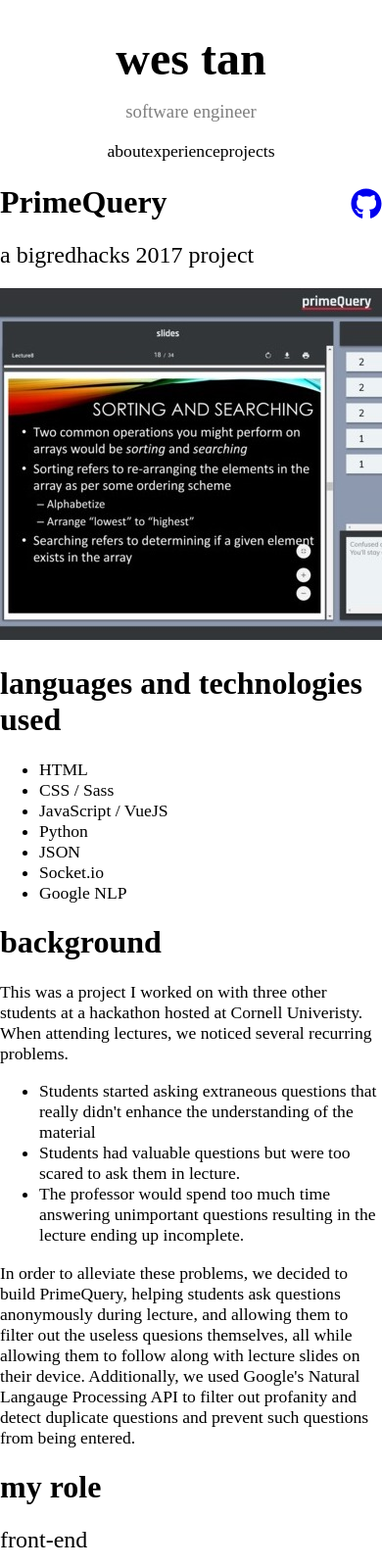
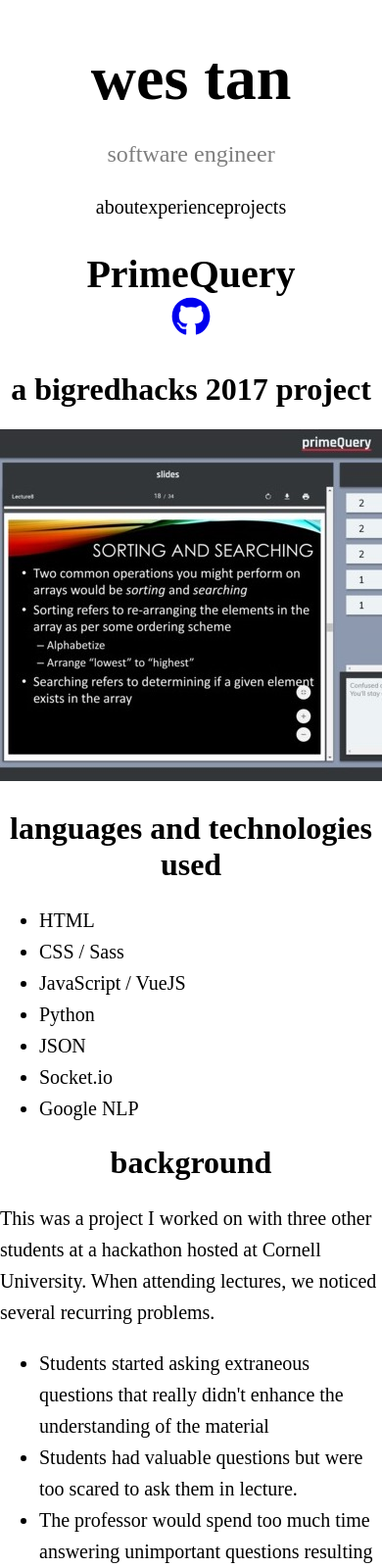
Before and after one commit to WesleyT4N/wesleyt4n.github.io, a Gatsby site: page /projects/primequery in a window 390 px wide. Shown: the top 1600 px of the page at 98% size. Built offline with nearby package versions, Linux system fonts and the light colour scheme; Gatsby itself is replaced by a stand-in of ours.

Commit message:
Switch CSS to mobile first and clean-up typography

```diff
--- a/src/components/about/about.module.css
+++ b/src/components/about/about.module.css
@@ -1,28 +1,24 @@
 @value globals: "../../styles/global.css";
 @value primary, primaryDark, white from globals;
-@value small as bp-small, medium as bp-medium, large as bp-large from globals;
+@value small as bp-small, medium as bp-medium, mediumPlus as bp-medium-plus, large as bp-large from globals;
 @value smallSpace, medSpace, largeSpace, xlSpace from globals;
 @value headingFontFamily from globals;
 @value sectionWrapper from globals;
-@value row, column from globals;
+@value rowRev, column from globals;
 
 .bodyText {
-    font-size: 1.25rem;
     margin: 0;
-    margin-right: smallSpace;
 }
 
 .contactList {
-    display: flex;
-    flex-direction: row;
-    justify-content: center;
     padding: 0;
-    width: 100%;
+    margin: medSpace 0;
 }
 
 .contactListItem {
     list-style: none;
-    margin: 0 medSpace;
+    margin: 0;
+    margin-top: medSpace;
 }
 
 .contactLink {
@@ -55,16 +51,16 @@
     width: 100%;
 }
 
-@media bp-small {
+@media bp-medium-plus {
     .contactList {
-        margin: 0;
-        display: block;
+        display: flex;
+        flex-direction: row;
+        justify-content: center;
     }
     .contactListItem {
-        margin: 0;
-        margin-top: medSpace;
+        margin: 0 medSpace;
     }
     .bodyText {
-        margin-right: 0;
+        padding: 0 medSpace;
     }
 }
--- a/src/components/experience/experience-card.js
+++ b/src/components/experience/experience-card.js
@@ -25,7 +25,7 @@ const ExperienceCard = ({
       <div className={styles.cardHeader}>
         <h2 className={styles.title}>
           {title}
-          <span className={styles.location}>({location})</span>
+          <span className={styles.location}>{location}</span>
         </h2>
         <h2 className={styles.startEndDate}>{dateString}</h2>
       </div>
--- a/src/components/experience/experience-card.module.css
+++ b/src/components/experience/experience-card.module.css
@@ -1,6 +1,6 @@
 @value globals: "../../styles/global.css";
 @value primary, primaryDark, white from globals;
-@value small as bp-small, medium as bp-medium, large as bp-large from globals;
+@value small as bp-small, medium as bp-medium, mediumPlus as bp-medium-plus, large as bp-large from globals;
 @value smallSpace, medSpace, largeSpace, xlSpace from globals;
 @value headingFontFamily from globals;
 @value sectionWrapper from globals;
@@ -10,53 +10,59 @@
     margin: largeSpace 0;
 }
 
-.cardHeader {
-    display: flex;
-    justify-content: space-between;
-    align-items: center;
-    margin: 0;
+.cardHeader > * {
+    margin: smallSpace;
 }
-.cardHeader > * {
-    margin: 0;
-}
+
 .title {
     margin: 0;
-    display: flex;
-    align-items: center;
+    font-weight: 600;
+    display: block;
 }
 .location {
-    font-size: 1rem;
-    margin-left: smallSpace;
+    font-size: 1.1rem;
+    margin: 0;
+    font-weight: 400;
+    display: block;
 }
 .role {
-    margin: smallSpace 0;
+    margin: medSpace 0;
     font-style: italic;
+    font-size: 1.25rem;
 }
 .content > p {
     display: none;
 }
 .content > ul {
     padding-left: largeSpace;
+    line-height: 1.75rem;
+}
+.content > ul > li:not(:last-child) {
+    margin-bottom: smallSpace;
+}
+.startEndDate {
+    font-weight: 400;
+    font-size: 1.25rem;
 }
 
-@media bp-small {
+@media bp-medium-plus {
     .cardHeader {
-        display: block;
+        display: flex;
+        justify-content: space-between;
+        align-items: baseline;
+        margin: 0;
+    }
+    .cardWrapper {
+        padding: 0 medSpace;
     }
     .cardHeader > * {
-        margin: smallSpace;
-    }
-    .title {
-        display: block;
+        margin: 0;
     }
     .location {
-        margin: 0;
         display: block;
+        font-size: 1.25rem;
     }
     .startEndDate {
-        font-size: 1.25rem;
-    }
-    .role {
-        font-size: 1.1rem;
+        font-size: 1.5rem;
     }
 }
--- a/src/components/header/header.module.css
+++ b/src/components/header/header.module.css
@@ -9,6 +9,7 @@
     font-family: headingFontFamily;
     display: flex;
     flex-direction: column;
+    justify-content: center;
     text-align: center;
     margin-bottom: xlSpace;
     width: 100%;
@@ -17,24 +18,16 @@
 .headerTitle {
     color: inherit;
     text-decoration: none;
-    font-size: 3rem;
+    font-size: 4rem;
     margin: smallSpace 0;
+    text-align: center;
     padding: 0;
 }
 .subText {
     opacity: 0.5;
     font-weight: 400;
-    margin-top: -16px
-}
-@media bp-medium {
-    .headerTitle {
-        font-size: 4rem;
-    }
-}
-@media bp-large {
-    .headerTitle {
-        font-size: 4rem;
-    }
+    margin-top: -16px;
+    text-align: center;
 }
 
 .navItem {
--- a/src/components/layout.css
+++ b/src/components/layout.css
@@ -1,6 +1,6 @@
 @value globals: "../styles/global.css";
 @value primary, primaryDark, white from globals;
-@value small as bp-small, medium as bp-medium, large as bp-large from globals;
+@value small as bp-small, medium as bp-medium, mediumPlus as bp-medium-plus,m large as bp-large from globals;
 @value smallSpace, medSpace, largeSpace, xlSpace from globals;
 @value headingFontFamily, bodyFontFamily from globals;
 
@@ -20,13 +20,26 @@ body {
 
 h1,h2,h3 {
     font-family: headingFontFamily;
+    text-align: center;
 }
-@media bp-small {
+h1 {
+    font-size: 2.5rem;
+}
+h2 {
+    font-size: 2rem;
+    font-weight: 600;
+}
+h3 {
+    font-size: 1.5rem;
+    font-weight: 400;
+}
+@media bp-medium-plus {
     h1,h2,h3 {
-        text-align: center;
+        text-align: left;
     }
 }
 
-h2, h3 {
-    font-weight: 400;
+p, ul, li {
+    font-size: 1.25rem;
+    line-height: 2rem;
 }
--- a/src/components/project/project-card.js
+++ b/src/components/project/project-card.js
@@ -8,7 +8,7 @@ const ProjectCard = ({ title, excerpt, slug }) => {
   return (
     <div className={styles.cardWrapper}>
       <Link to={slug} className={styles.cardLink}>
-        <h2>{title}</h2>
+        <h2 className={styles.cardTitle}>{title}</h2>
         <p>{excerpt}</p>
       </Link>
     </div>
--- a/src/components/project/project-card.module.css
+++ b/src/components/project/project-card.module.css
@@ -1,6 +1,6 @@
 @value globals: "../../styles/global.css";
 @value primary, primaryDark, white from globals;
-@value small as bp-small, medium as bp-medium, large as bp-large from globals;
+@value small as bp-small, medium as bp-medium, mediumPlus as bp-medium-plus, large as bp-large from globals;
 @value smallSpace, medSpace, largeSpace, xlSpace from globals;
 @value headingFontFamily from globals;
 @value sectionWrapper from globals;
@@ -9,11 +9,13 @@
 .cardWrapper {
     border: 2px solid primary;
     border-radius: 4rem;
-    margin: medSpace smallSpace;
+    margin: 0;
+    margin-bottom: largeSpace;
     transition: all .25s ease;
     text-decoration: none;
     color: primary;
     display:flex;
+    text-align: center;
 }
 .cardWrapper > * {
     margin: 0;
@@ -31,12 +33,15 @@
     margin: 0;
     padding: 0;
 }
+.cardTitle {
+    font-weight: 600;
+}
 .cardWrapper:hover, .cardWrapper:focus, .cardWrapper:active {
     color: white;
     background: primary;
 }
-@media bp-small {
+@media bp-medium-plus {
     .cardWrapper {
-        text-align: center;
+        text-align: left;
     }
 }
--- a/src/components/project/project-list.module.css
+++ b/src/components/project/project-list.module.css
@@ -5,3 +5,7 @@
 @value headingFontFamily from globals;
 @value sectionWrapper from globals;
 @value row, column from globals;
+
+.cardList {
+    margin-top: xlSpace;
+}
--- a/src/markdown-pages/projects/primequery.md
+++ b/src/markdown-pages/projects/primequery.md
@@ -13,11 +13,12 @@ languages:
   - SocketIO
 repo_link: "https://github.com/cakoch10/PrimeQuery"
 ---
-## a bigredhacks 2017 project
+# a bigredhacks 2017 project
 
 ![Desktop screenshot](./images/primequery-desktop.jpg)
 
 # languages and technologies used
+
 - HTML
 - CSS / Sass
 - JavaScript / VueJS
@@ -28,8 +29,9 @@ repo_link: "https://github.com/cakoch10/PrimeQuery"
 
 # background
 This was a project I worked on with three other students at a hackathon hosted at
-Cornell Univeristy. When attending lectures, we noticed several recurring
+Cornell University. When attending lectures, we noticed several recurring
 problems.
+
 - Students started asking extraneous questions that really didn't
 enhance the understanding of the material
 - Students had valuable questions but were too scared to ask them in lecture.
@@ -43,6 +45,7 @@ with lecture slides on their device. Additionally, we used Google's Natural Lang
 # my role
 
 ## front-end
+
 - Designed the entire layout of the app using wireframes
 - Ensured the site was completely mobile responsive using CSS Grid and media queries
 - Enhanced the visual appeal and the usability of the site by writing all of CSS (With the help of Sass)
@@ -50,6 +53,7 @@ with lecture slides on their device. Additionally, we used Google's Natural Lang
 - Wrote the code required to send out and receive websocket signals (accomplished using Socket.io) whenever a user asked a question or upvoted one.
 
 ## back-end
+
 - Refined the functions used to handle websocket communications (Correctly updating the data file used to store questions and their votes, and then broadcasting to the front-end)
 - Redesigned the data files (JSON) used to store a sessions' set of questions and points
 - Assisted in the proper filtering of profanity and duplicate questions (using keyword recognition)
--- a/src/styles/global.css
+++ b/src/styles/global.css
@@ -5,6 +5,7 @@
 @value xsmall: (max-width: 374px);
 @value small: (max-width: 599px);
 @value medium: (min-width: 600px) and (max-width: 959px);
+@value mediumPlus: (min-width: 600px);
 @value large: (min-width: 960px);
 
 @value smallSpace: 8px;
@@ -29,14 +30,12 @@
 .row {
     margin: 0;
     padding: 0;
-    display: flex;
-    justify-content: space-between;
 }
-@media small {
-    .row {
-        flex-direction: column-reverse;
-    }
+.rowRev {
+    margin: 0;
+    padding: 0;
 }
+
 .column {
     flex: 1;
     max-width: 100%;
@@ -44,10 +43,19 @@
     flex-direction: column;
     justify-content: center;
     align-items: center;
-    margin: 0;
+    margin: medSpace 0;
 }
-@media small {
+@media mediumPlus {
+    .row {
+        display: flex;
+        justify-content: space-between;
+    }
+    .rowRev {
+        display: flex;
+        justify-content: space-between;
+        flex-direction: row-reverse;
+    }
     .column {
-        margin: medSpace 0;
+        margin: 0;
     }
 }
--- a/src/templates/project-tempalte.module.css
+++ /dev/null
@@ -1,43 +0,0 @@
-@value globals: "../styles/global.css";
-@value primary, primaryDark, white from globals;
-@value small as bp-small, medium as bp-medium, large as bp-large from globals;
-@value smallSpace, medSpace, largeSpace, xlSpace from globals;
-@value headingFontFamily from globals;
-@value sectionWrapper from globals;
-@value row, column from globals;
-
-.projectHeader {
-    display: flex;
-    align-items: center;
-    justify-content: space-between;
-}
-.content > p, li {
-    font-size: 1.1rem;
-}
-.content > ul {
-    padding-left: largeSpace;
-}
-
-.projectLink {
-    text-decoration: none;
-    transition: opacity .25s ease;
-    margin-left: largeSpace;
-    display: flex;
-    align-items: center;
-    margin-top: 2px;
-    color: primary;
-    justify-content: center;
-}
-
-.projectLink:hover, .projectLink:active, projectLink:focus {
-    opacity: 0.5;
-}
-
-@media bp-small {
-    .projectHeader {
-        display: block
-    }
-    .projectLink {
-        margin: medSpace;
-    }
-}
--- a/src/templates/project-template.js
+++ b/src/templates/project-template.js
@@ -5,7 +5,7 @@ import { FaGithub } from "react-icons/fa";
 import Layout from "../components/layout";
 import SEO from "../components/seo";
 
-import styles from "./project-tempalte.module.css";
+import styles from "./project-template.module.css";
 
 const ProjectTemplate = ({ data }) => {
   const { markdownRemark } = data; // data.markdownRemark holds your post data
--- /dev/null
+++ b/src/templates/project-template.module.css
@@ -0,0 +1,59 @@
+@value globals: "../styles/global.css";
+@value primary, primaryDark, white from globals;
+@value small as bp-small, medium as bp-medium, mediumPlus as bp-medium-plus, large as bp-large from globals;
+@value smallSpace, medSpace, largeSpace, xlSpace from globals;
+@value headingFontFamily from globals;
+@value sectionWrapper from globals;
+@value row, column from globals;
+
+.projectHeader {
+    display: block;
+}
+
+.content > p {
+    padding: 0 medSpace;
+}
+
+.content > h1 {
+    font-size: 2rem;
+}
+.content > h2 {
+    font-size: 1.5rem;
+    padding: 0 medSpace;
+}
+
+.content > ul {
+    padding: 0 xlSpace;
+}
+
+.content > ul > li:not(:last-child) {
+    margin-bottom: smallSpace;
+}
+
+.projectLink {
+    text-decoration: none;
+    transition: opacity .25s ease;
+    color: primary;
+    margin-top: medSpace;
+    display: flex;
+    align-items: center;
+    justify-content: center;
+    display: block;
+}
+
+.projectLink:hover, .projectLink:active, projectLink:focus {
+    opacity: 0.5;
+}
+
+@media bp-medium-plus {
+    .projectHeader {
+        display: flex;
+        align-items: center;
+        justify-content: space-between;
+    }
+    .projectLink {
+        margin: 0;
+        margin-left: largeSpace;
+        margin-top: 2px;
+    }
+}
```
Also changed, not shown: src/components/about/about.js (+8 -8 lines), src/markdown-pages/projects/cardgameengine.md (+5 -1 lines), src/markdown-pages/projects/emwireless.md (+1 -1 lines), src/markdown-pages/projects/justnews.md (+2 -2 lines).
